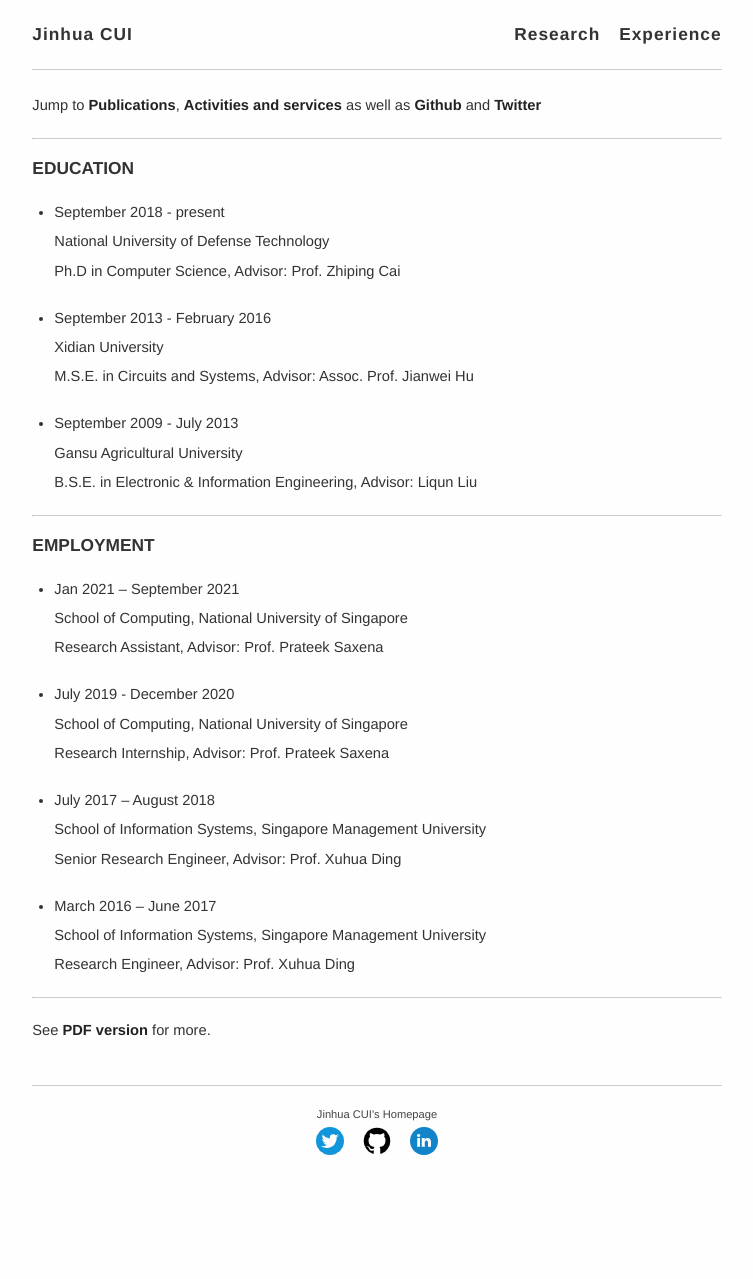
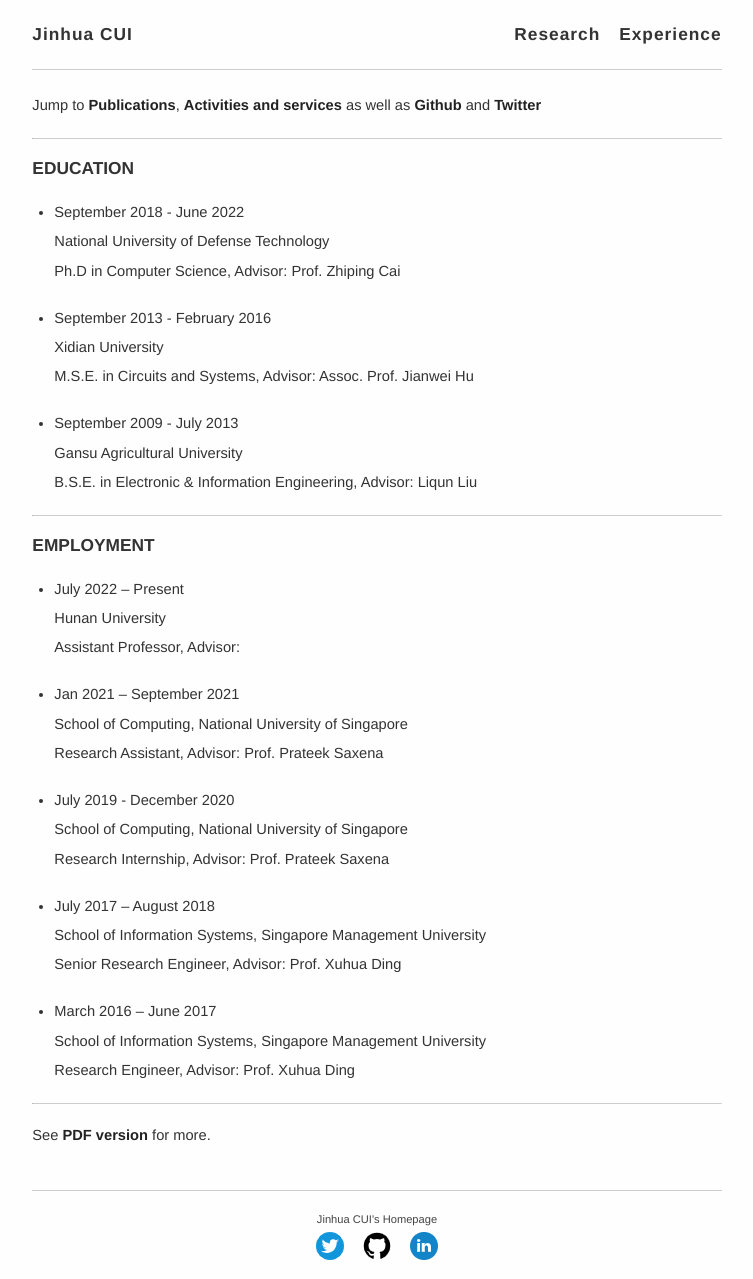
Before and after one commit to cimcs/cimcs.github.io, a Jekyll site: the page built from exp.md, in a window 1280 px wide. Shown: the whole page, without its empty margins (263-1016 px from the left). Built offline with Jekyll 4.4.1, drawn with Linux system fonts in a browser that asks for light colours; comment, search, counter and statistics services are not loaded; before the commit the page ends 1174 px from its top, so only the background shows below that.

Commit message:
Update cv.yml

```diff
--- a/_data/cv.yml
+++ b/_data/cv.yml
@@ -11,7 +11,7 @@ research_interests:
     - Hardware virtualization technology.
 
 education:
-    - date:         September 2018 - present
+    - date:         September 2018 - June 2022
       title:        Ph.D in Computer Science
       affiliation:  National University of Defense Technology
       location:     Changsha, China
@@ -31,6 +31,11 @@ education:
       thesis:
 
 positions:
+    - date:         July 2022 – Present
+      title:        Assistant Professor
+      affiliation:  Hunan University
+      location:     China
+      notes:
     - date:         Jan 2021 – September 2021
       title:        Research Assistant
       affiliation:  School of Computing, National University of Singapore
```
